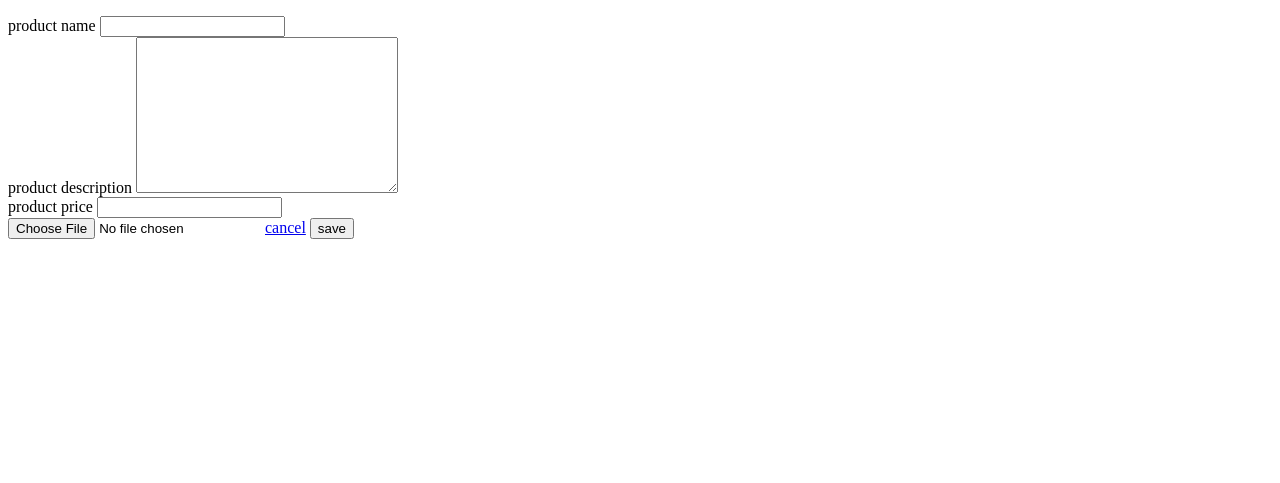
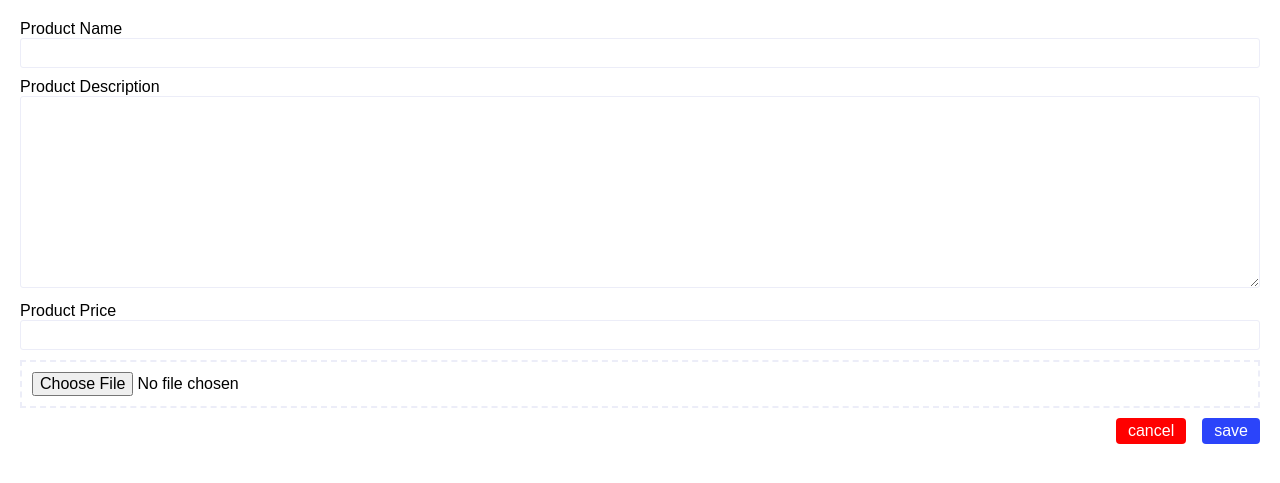
Before and after one commit to Bayi-Mostapha/adrar_outdoor_equipment, a PHP site: page /admin-crud/create.php in a window 1280 px wide. Shown: the top 483 px of the page. Run offline with PHP 8.4, Linux system fonts and the light colour scheme; the visitor is signed in with stand-in values (Sample User, id 1).

Commit message:
styled admin crud forms

```diff
--- a/admin-crud/create.php
+++ b/admin-crud/create.php
@@ -101,6 +101,8 @@
 <head>
     <meta charset="UTF-8">
     <meta name="viewport" content="width=device-width, initial-scale=1.0">
+    <link rel="stylesheet" href="..\styles\general.css">
+    <link rel="stylesheet" href="..\styles\crud-form.css">
     <title>create product</title>
 </head>
 <body>
@@ -130,21 +132,25 @@
         </p>
     </div>
     <form action="create.php" method="post" enctype="multipart/form-data">
-        <div>
+        <div class="form-row">
             <label for="name">product name</label>
             <input type="text" name="name" id="name">
         </div>
-        <div>
+        <div class="form-row">
             <label for="desc">product description</label>
             <textarea name="desc" id="desc" cols="30" rows="10"></textarea>
         </div>
-        <div>
+        <div class="form-row">
             <label for="price">product price</label>
             <input type="text" name="price" id="price">
         </div>
-        <input type="file" name="image">
-        <a href="../admin.php">cancel</a>
-        <button type="submit">save</button>
+        <div class="form-row file-container">
+            <input type="file" name="image">
+        </div>
+        <div class="btns">
+            <a href="../admin.php" class="mb-btn cancel">cancel</a>
+            <button type="submit" class="mb-btn save">save</button>
+        </div>
     </form>
 </body>
 </html>
--- /dev/null
+++ b/styles/crud-form.css
@@ -0,0 +1,33 @@
+form {
+    padding: 10px 20px;
+}
+
+.form-row {
+    margin-top: 10px;
+}
+.file-container{
+    border: 2px dashed var(--light-gray);
+    padding: 10px;
+}
+.btns {
+    width: fit-content;
+    margin: 10px 0 0 auto;
+
+    display: flex;
+    align-items: center;
+    gap: 1rem;
+}
+
+.cancel {
+    background-color: red;
+    color: var(--txt2);
+    padding: .25em .75em;
+    border-radius: 4px;
+}
+
+.save {
+    background-color: var(--main-color);
+    color: var(--txt2);
+    padding: .25em .75em;
+    border-radius: 4px;
+}
```
Also changed, not shown: admin-crud/update.php (+12 -6 lines).
